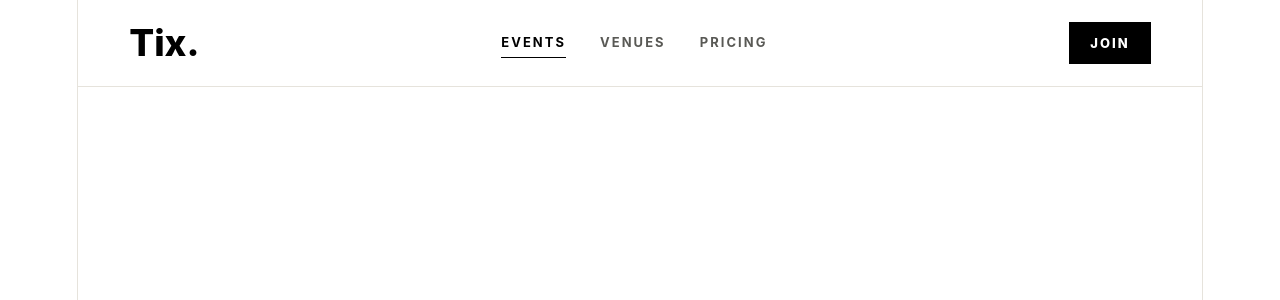
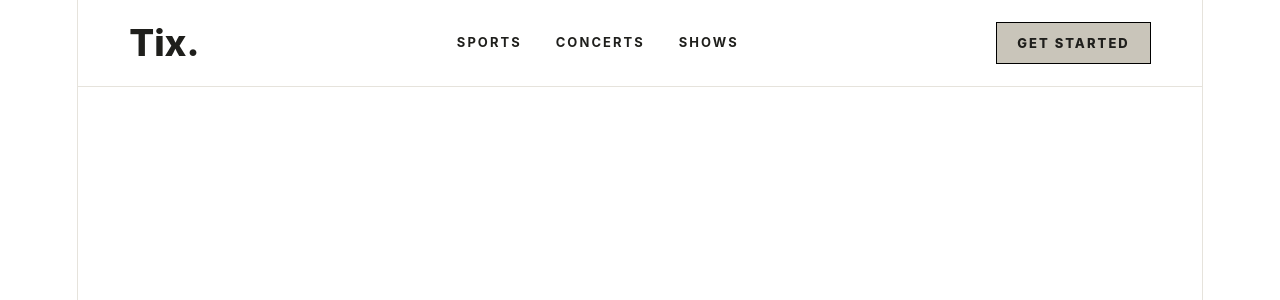
Before and after one commit to Kelson-Gardner/software-architecture, a React (Vite) app in the folder client/: page / in a window 1280 px wide. Shown: the top 300 px of the page. Built offline with nearby package versions, Linux system fonts and the light colour scheme.

Commit message:
Created NavBar folder and added NavBarDropDownItems

```diff
--- a/client/src/App.tsx
+++ b/client/src/App.tsx
@@ -1,13 +1,40 @@
 import './App.css'
-import './components/NavBar.css'
-import { NavBar } from './components/NavBar';
-import { type NavBarItemProps } from './components/NavBarItem'
+import './components/NavBar/NavBar.css'
+import { NavBar } from './components/NavBar/NavBar';
+import { type NavBarItemProps } from './components/NavBar/NavBarItem'
 import { BrowserRouter } from "react-router-dom";
 
 const navBarItems: NavBarItemProps[] = [
-  { title: "Events", href: "/" },
-  { title: "Venues", href: "/venues" },
-  { title: "Pricing", href: "/pricing" },
+  {
+    title: "Sports",
+    href: "/sports",
+    dropDownItems: [
+      {title: 'NBA', link: '/events/nba'},
+      {title: 'NFL', link: '/events/nfl'},
+      {title: 'MBL', link: '/events/mlb'},
+      {title: 'UFC', link: '/events/ufc'},
+    ]
+   },
+  {
+    title: "Concerts",
+    href: "/concerts",
+    dropDownItems: [
+      {title: 'Country', link: '/events/country'},
+      {title: 'Pop', link: '/events/pop'},
+      {title: 'Rap', link: '/events/rap'},
+      {title: 'Rock', link: '/events/rock'},
+    ]
+  },
+  {
+    title: "Shows",
+    href: "/shows",
+    dropDownItems: [
+      {title: 'Comedy', link: '/events/comedy'},
+      {title: 'Magic', link: '/events/magic'},
+      {title: 'Theatre', link: '/events/theatre'},
+      {title: 'Interviews', link: '/events/interviews'},
+    ]
+   },
 ];
 
 function App() {
--- a/client/src/components/NavBar.css
+++ b/client/src/components/NavBar/NavBar.css
@@ -17,6 +17,11 @@
   align-items: center;
   justify-content: space-between;
   gap: 32px;
+}
+
+.nav-bar a,
+.nav-bar a:visited {
+  color: inherit;
 }
 
 .nav-bar-brand {
@@ -46,6 +51,7 @@
 }
 
 .nav-bar-list-item {
+  position: relative;
   display: flex;
 }
 
@@ -71,6 +77,70 @@
 .nav-bar-item:hover {
   color: var(--text-strong);
   border-bottom-color: currentColor;
+}
+
+.nav-bar-list-item:hover .nav-bar-drop-down-items-wrapper {
+  display: block;
+}
+
+.nav-bar-drop-down-items-wrapper {
+  display: none;
+  position: absolute;
+  top: calc(100% + 14px);
+  left: 50%;
+  min-width: 178px;
+  padding: 8px 0;
+  background: var(--surface);
+  border: 1px solid var(--border);
+  transform: translateX(-50%);
+  z-index: 100;
+}
+
+.nav-bar-drop-down-items-wrapper::before {
+  content: '';
+  position: absolute;
+  top: -15px;
+  left: 0;
+  width: 100%;
+  height: 15px;
+}
+
+.nav-bar-drop-down-item {
+  display: flex;
+  align-items: center;
+  text-align: left;
+  min-height: 38px;
+  padding: 0 16px;
+  color: var(--text-muted);
+  font-size: 0.72rem;
+  font-weight: 700;
+  letter-spacing: 0.14em;
+  text-transform: uppercase;
+  text-decoration: none;
+  white-space: nowrap;
+  text-underline-offset: 5px;
+  text-decoration-thickness: 1px;
+  transition:
+    color 180ms ease,
+    background-color 180ms ease,
+    text-decoration-color 180ms ease;
+}
+
+.nav-bar-drop-down-item a {
+  width: 100%;
+  height: 100%;
+}
+
+.nav-bar-drop-down-item:hover {
+  color: var(--text-strong);
+  background: var(--surface-raised);
+  text-decoration-line: underline;
+  text-decoration-color: currentColor;
+}
+
+.nav-bar-drop-down-item:focus-visible {
+  outline: 1px solid var(--text-strong);
+  outline-offset: -5px;
 }
 
 .nav-bar-item:focus-visible,
@@ -106,7 +176,7 @@
   border: 1px solid var(--text-strong);
   border-radius: 0;
   color: white;
-  background: var(--text-strong);
+  background: var(--border-strong);
   font-size: 0.72rem;
   font-weight: 800;
   letter-spacing: 0.16em;
@@ -165,4 +235,9 @@
     min-height: 30px;
     white-space: nowrap;
   }
+
+  .nav-bar-drop-down-items-wrapper {
+    left: 0;
+    transform: none;
+  }
 }
--- a/client/src/components/NavBar.tsx
+++ b/client/src/components/NavBar/NavBar.tsx
@@ -7,7 +7,7 @@ export interface NavBarProps {
 export function NavBar(props: NavBarProps) {
     return(
         <nav className="nav-bar" aria-label="Primary navigation">
-            <a className="nav-bar-brand" href="/" aria-label="Tix home">
+            <a className="nav-bar-brand" href="/" aria-label="System Architecture home">
                 <span className="nav-bar-brand-text">Tix.</span>
             </a>
 
@@ -18,7 +18,7 @@ export function NavBar(props: NavBarProps) {
             </ul>
 
             <a className="nav-bar-action" href="/contact">
-                Join
+                Get Started
             </a>
         </nav>
     );
--- /dev/null
+++ b/client/src/components/NavBar/NavBarDropDownItem.tsx
@@ -0,0 +1,14 @@
+import { NavLink } from 'react-router';
+
+export interface NavBarDropDownItemProps {
+    title: string,
+    link: string,
+}
+
+export function NavBarDropDownItem(props: NavBarDropDownItemProps) {
+    return (
+        <li className='nav-bar-drop-down-item'>
+            <NavLink to={props.link}>{props.title}</NavLink>
+        </li>
+    );
+}
--- a/client/src/components/NavBarItem.tsx
+++ b/client/src/components/NavBar/NavBarItem.tsx
@@ -1,8 +1,10 @@
 import { NavLink } from "react-router-dom"
+import { NavBarDropDownItem, type NavBarDropDownItemProps } from './NavBarDropDownItem';
 
 export interface NavBarItemProps {
     title: string,
     href: string,
+    dropDownItems?: NavBarDropDownItemProps[],
     image_link?: string,
     style?: string,
     enabled?: boolean,
@@ -10,13 +12,7 @@ export interface NavBarItemProps {
 
 export function NavBarItem(props: NavBarItemProps) {
     if (props.enabled === false) {
-        return (
-            <li className="nav-bar-list-item">
-                <span className="nav-bar-item is-disabled" aria-disabled="true">
-                    {props.title}
-                </span>
-            </li>
-        );
+        return;
     }
 
     return (
@@ -28,6 +24,11 @@ export function NavBarItem(props: NavBarItemProps) {
             >
                 {props.title}
             </NavLink>
+            <ul className='nav-bar-drop-down-items-wrapper'>
+                {props.dropDownItems?.map((dropDownItem, index) => (
+                    <NavBarDropDownItem title={dropDownItem.title} link={dropDownItem.link} key={index}/>
+                ))}
+            </ul>
         </li>
     );
 };
```
